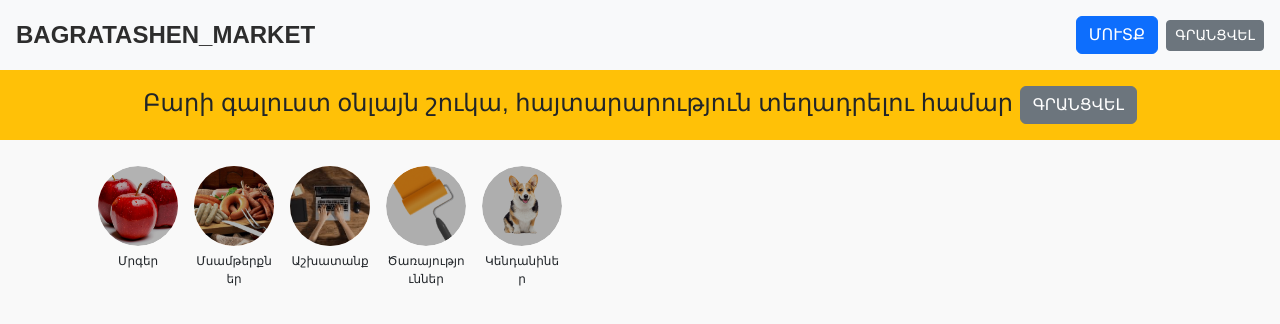
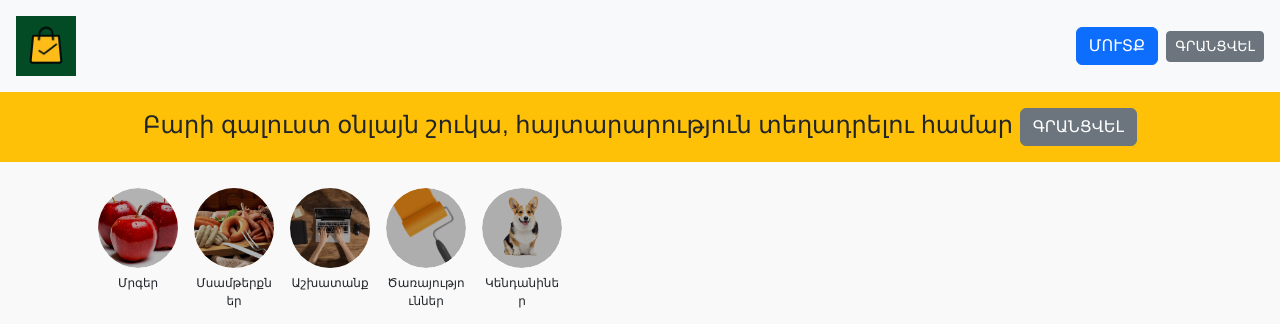
Before and after one commit to ananiansuren96/mostishuka, a Django app: page / in a window 1280 px wide. Shown: the top 324 px of the page. Run offline with Django 5.2, Linux system fonts and the light colour scheme; data comes from the database, SQL or seed files in the repository.

Commit message:
Upade 06.17.2025v1

```diff
--- a/listings/templates/listings/home.html
+++ b/listings/templates/listings/home.html
@@ -33,8 +33,9 @@
 <body>
  <header class="d-flex justify-content-between align-items-center flex-wrap p-3 bg-light">
   <div class="mb-2 mb-md-0">
-    <strong>BAGRATASHEN_MARKET</strong>
-  </div>
+  <img src="{% static 'css/logo.png' %}" alt="Logo" style="height: 60px;">
+</div>
+
 
   <div class="d-flex align-items-center flex-wrap gap-2">
     {% if user.is_authenticated %}
```
